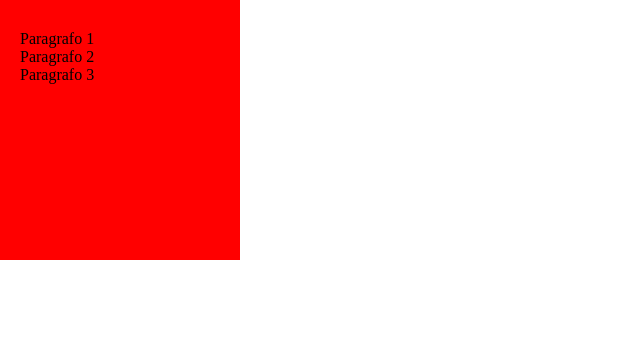
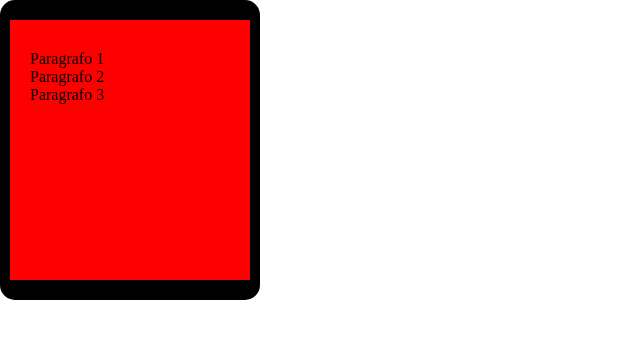
Before and after one commit to GabrielCCrispi/HTML-CSS, a plain HTML site: page CSS/boxmodel.html in a window 1280 px wide. Shown: the whole page, without its empty margins (0-640 px from the left). Drawn offline with Linux system fonts and the light colour scheme.

Commit message:
Utilizando Border

```diff
--- a/CSS/styles.css
+++ b/CSS/styles.css
@@ -131,4 +131,10 @@ body{
     /* padding: 30px 20px 5px; */
     /* Especifíco agrupado 2 medidas - top -bottom, right - left*/
     padding: 30px 20px;
+    border: solid #000;
+    border-width: 5px 10px 2px 10px;
+   /* border-left: 5px dotted blue;
+    border-right-style: double; */
+    border-width: 20px 10px;
+    border-radius: 15px;
 }
```
